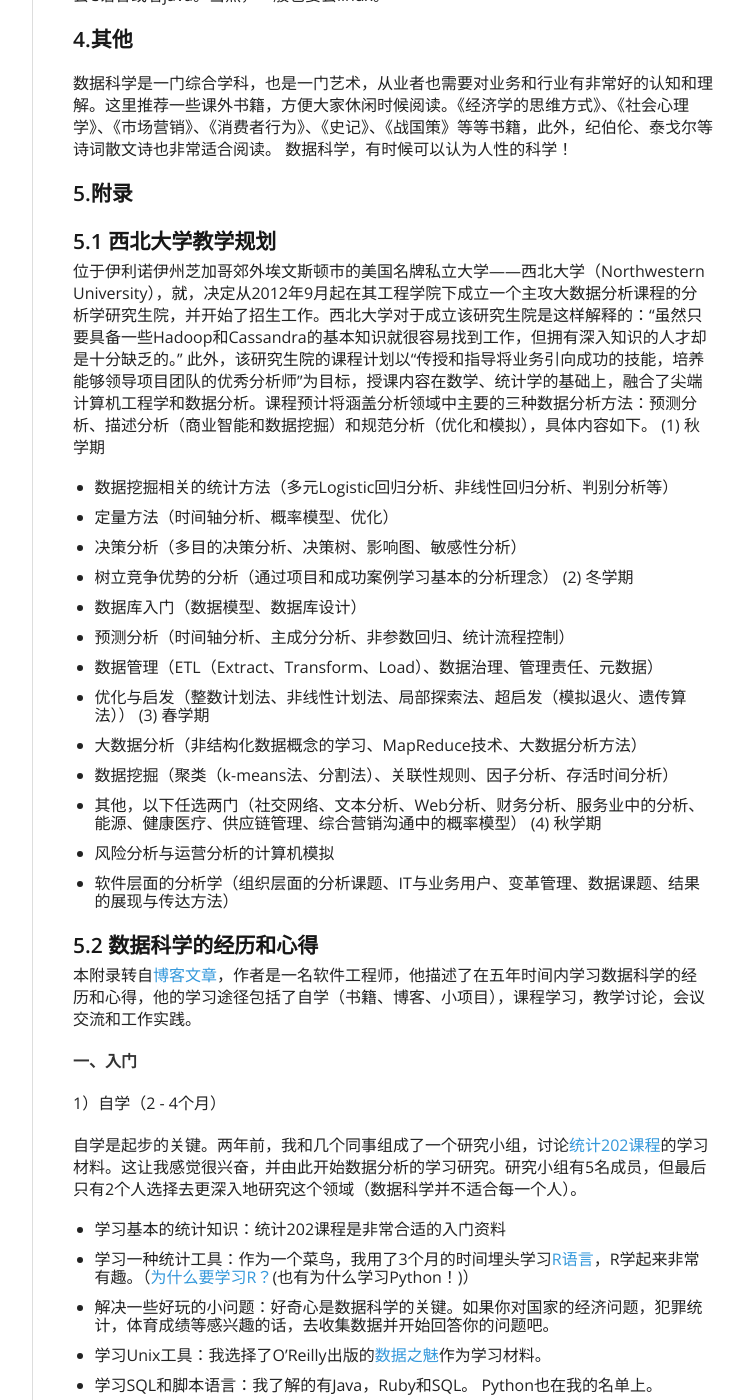
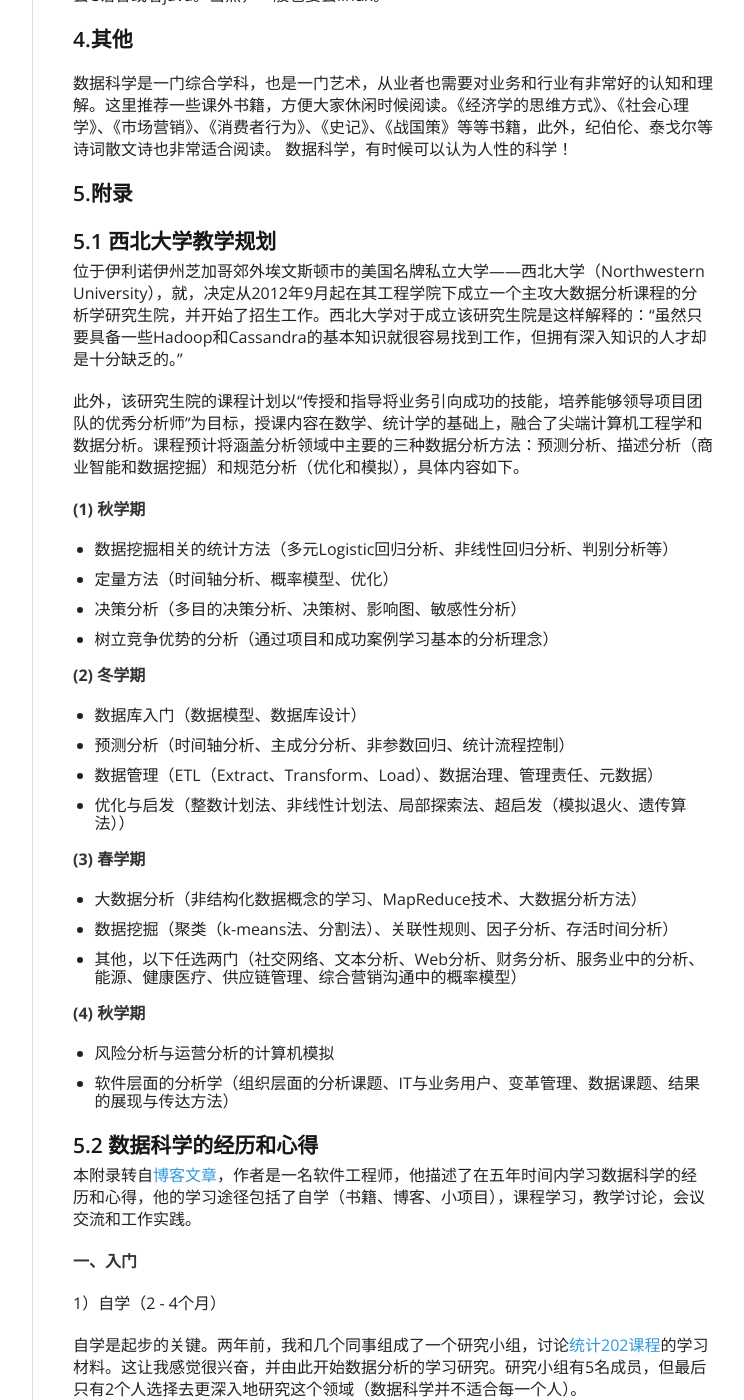
Before and after one commit to chrispher/chrispher.github.com, a Jekyll site: the page built from _posts/Resource/2014-10-22-数据科学个人学习认知.md, in a window 1280 px wide and 1400 px high, scrolled down 2657 px. Shown: the whole window, without its empty margins (378-1122 px from the left). Built offline with Jekyll 4.4.1, drawn with Linux system fonts in a browser that asks for light colours; nearby versions of some CDN libraries; comment, search, counter and statistics services are not loaded.

Commit message:
upload a article

```diff
--- a/_posts/Resource/2014-10-22-数据科学个人学习认知.md
+++ b/_posts/Resource/2014-10-22-数据科学个人学习认知.md
@@ -104,22 +104,31 @@ Python的基础课程推荐麻省理工的[**计算机科学及编程导论**](h
 ####5.1 西北大学教学规划
 
 位于伊利诺伊州芝加哥郊外埃文斯顿市的美国名牌私立大学——西北大学（Northwestern University），就，决定从2012年9月起在其工程学院下成立一个主攻大数据分析课程的分析学研究生院，并开始了招生工作。西北大学对于成立该研究生院是这样解释的：“虽然只要具备一些Hadoop和Cassandra的基本知识就很容易找到工作，但拥有深入知识的人才却是十分缺乏的。”
+
 此外，该研究生院的课程计划以“传授和指导将业务引向成功的技能，培养能够领导项目团队的优秀分析师”为目标，授课内容在数学、统计学的基础上，融合了尖端计算机工程学和数据分析。课程预计将涵盖分析领域中主要的三种数据分析方法：预测分析、描述分析（商业智能和数据挖掘）和规范分析（优化和模拟），具体内容如下。
-(1) 秋学期
+
+**(1) 秋学期**
+
 * 数据挖掘相关的统计方法（多元Logistic回归分析、非线性回归分析、判别分析等）
 * 定量方法（时间轴分析、概率模型、优化）
 * 决策分析（多目的决策分析、决策树、影响图、敏感性分析）
 * 树立竞争优势的分析（通过项目和成功案例学习基本的分析理念）
-(2) 冬学期
+
+**(2) 冬学期**
+
 * 数据库入门（数据模型、数据库设计）
 * 预测分析（时间轴分析、主成分分析、非参数回归、统计流程控制）
 * 数据管理（ETL（Extract、Transform、Load）、数据治理、管理责任、元数据）
 * 优化与启发（整数计划法、非线性计划法、局部探索法、超启发（模拟退火、遗传算法））
-(3) 春学期
+
+**(3) 春学期**
+
 * 大数据分析（非结构化数据概念的学习、MapReduce技术、大数据分析方法）
 * 数据挖掘（聚类（k-means法、分割法）、关联性规则、因子分析、存活时间分析）
 * 其他，以下任选两门（社交网络、文本分析、Web分析、财务分析、服务业中的分析、能源、健康医疗、供应链管理、综合营销沟通中的概率模型）
-(4) 秋学期
+
+**(4) 秋学期**
+
 * 风险分析与运营分析的计算机模拟
 * 软件层面的分析学（组织层面的分析课题、IT与业务用户、变革管理、数据课题、结果的展现与传达方法）
 
```
